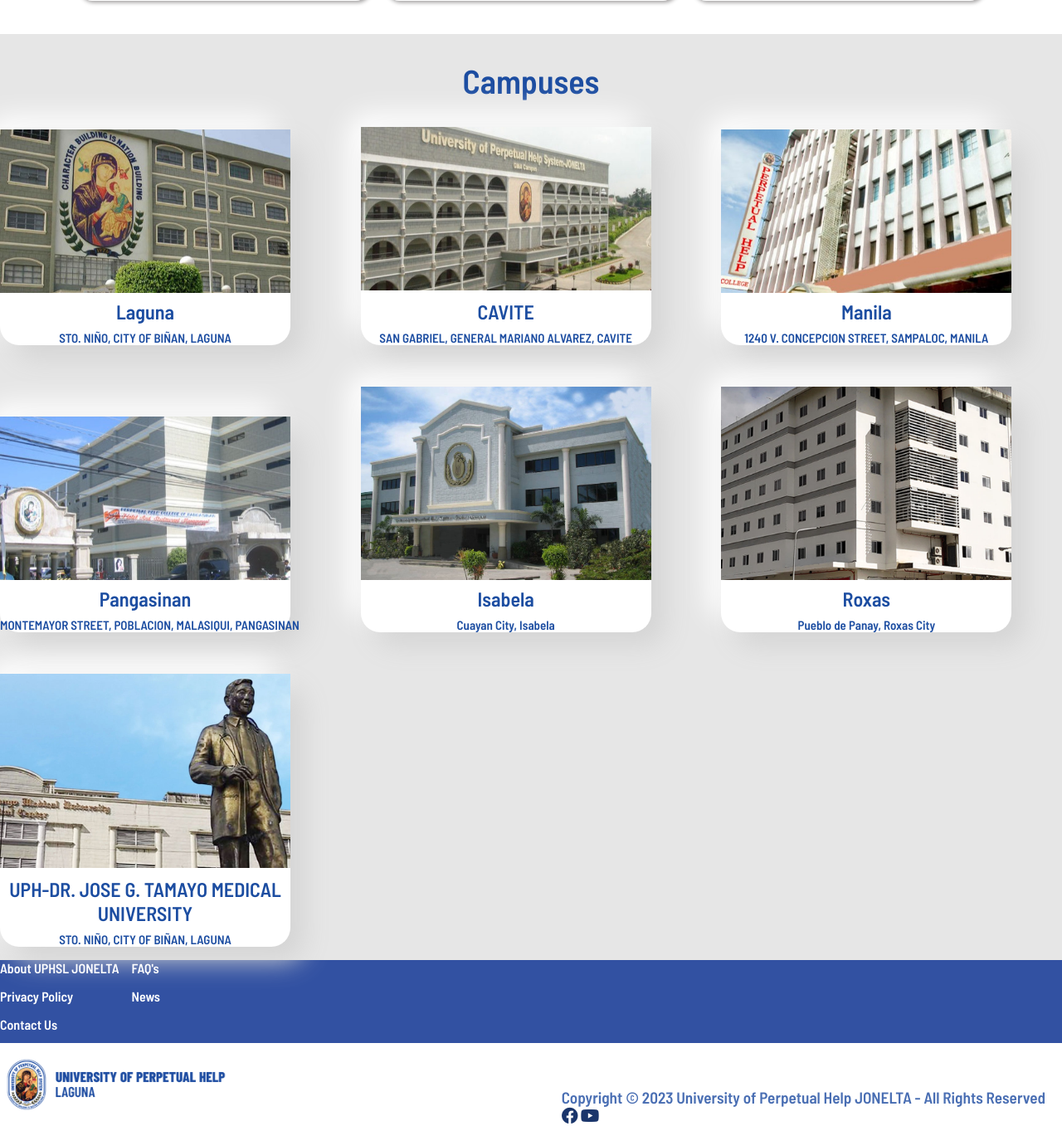
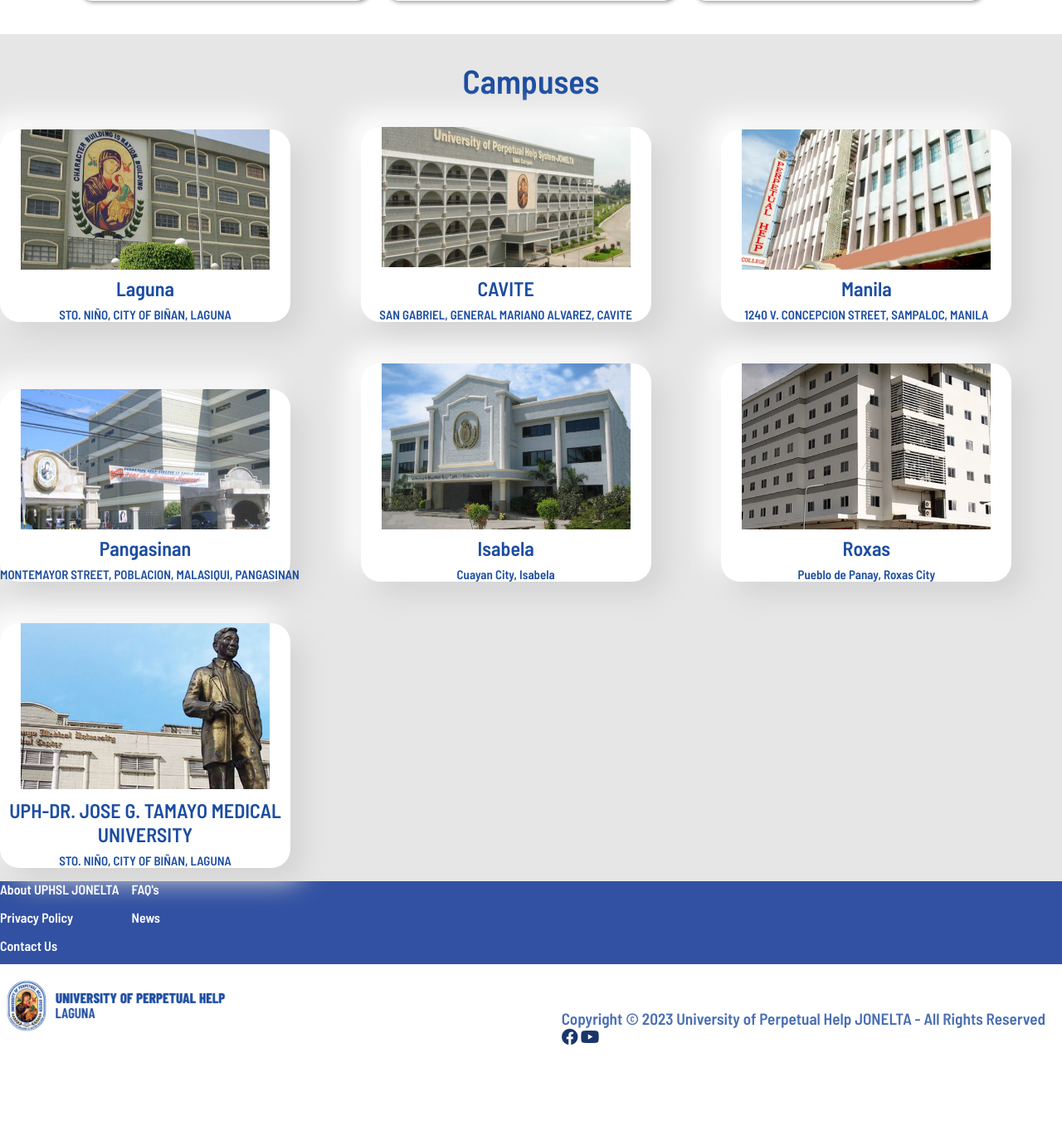
Before and after one commit to PerpetualWebAdmin/Perpetual, a PHP site: page / in a window 1280 px wide. Shown: the part 1837-3194 px from the top of the page at 83% size. After the commit the page ends 3096 px from the top, so only its background shows below. Run offline with PHP 8.4, Linux system fonts and the light colour scheme; some libraries are stand-ins or nearby versions.

Commit message:
Width Changes Campuses

```diff
--- a/styles/main.css
+++ b/styles/main.css
@@ -335,7 +335,7 @@ input[type="checkbox"]:checked ~ .arrow{
         justify-content: center;
     }
     .camp-pic {
-        width: 350px;
+        width: 300px;
     }
 
 .camp-branch{
```
